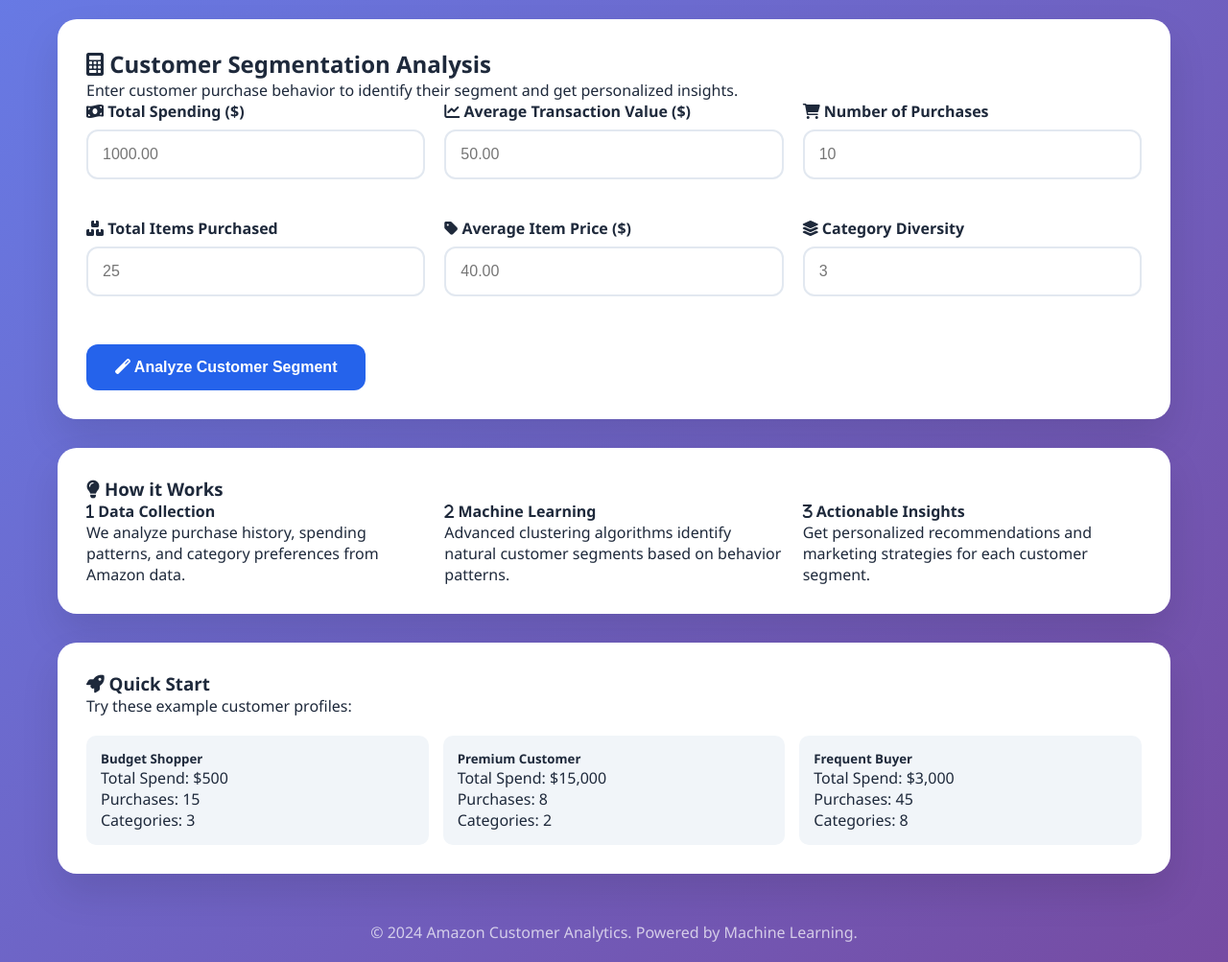
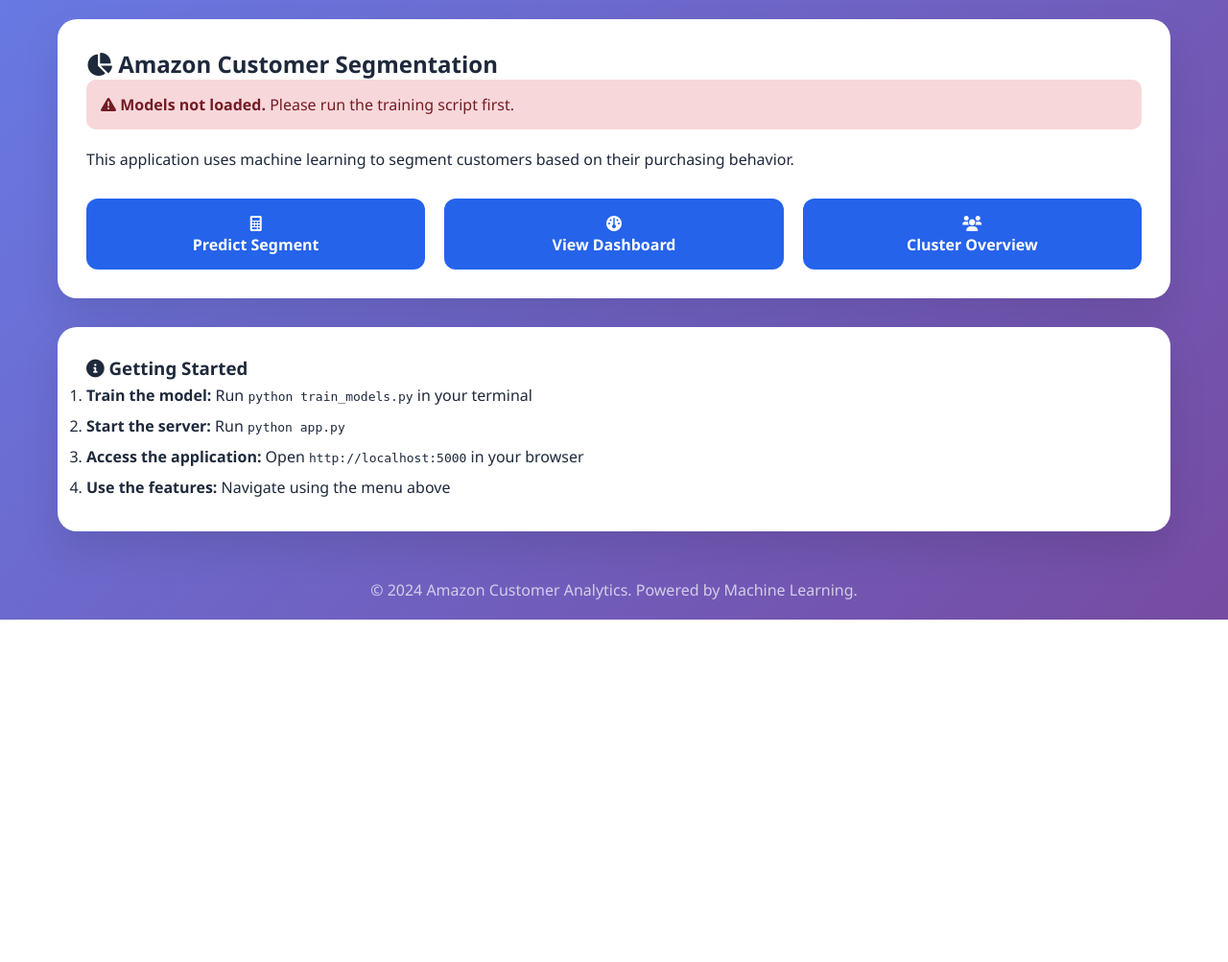
Before and after one commit to ksampathreddy/E-Commerce-Customer-Segmentation, a Flask app: page / in a window 1280 px wide. Shown: the part 214-1217 px from the top of the page at 96% size. After the commit the page ends 860 px from the top, so only its background shows below. Run offline with Flask 3, Linux system fonts and the light colour scheme.

Commit message:
modification

```diff
--- a/app.py
+++ b/app.py
@@ -15,49 +15,85 @@ app.config.from_object(Config)
 # Global variables for loaded models
 models = {}
 cluster_profiles = None
+models_loaded = False
 
 def load_models():
     """Load trained models and data"""
-    global models, cluster_profiles
+    global models, cluster_profiles, models_loaded
 
     try:
+        print("🔍 Attempting to load models...")
+
+        # Check if model files exist
+        required_files = [
+            'model/cluster_model.pkl',
+            'model/scaler.pkl',
+            'model/feature_columns.pkl',
+            'model/cluster_profiles.csv',
+            'model/clustered_data.csv'
+        ]
+
+        missing_files = []
+        for file in required_files:
+            if not os.path.exists(file):
+                missing_files.append(file)
+
+        if missing_files:
+            print(f"❌ Missing required files: {missing_files}")
+            print("💡 Please run 'python train_models.py' first to generate model files")
+            return False
+
+        # Load models
         models['cluster'] = pickle.load(open('model/cluster_model.pkl', 'rb'))
         models['scaler'] = pickle.load(open('model/scaler.pkl', 'rb'))
         models['features'] = pickle.load(open('model/feature_columns.pkl', 'rb'))
 
+        # Load data
         cluster_profiles = pd.read_csv('model/cluster_profiles.csv')
         clustered_data = pd.read_csv('model/clustered_data.csv', index_col=0)
 
-        # Load cluster descriptions
+        # Load cluster descriptions (optional)
         try:
             with open('model/cluster_descriptions.json', 'r') as f:
                 models['descriptions'] = json.load(f)
-        except:
+        except FileNotFoundError:
             models['descriptions'] = {}
+            print("⚠️  Cluster descriptions file not found, continuing without it")
 
-        print("✅ Models loaded successfully")
+        models_loaded = True
+        print("✅ Models loaded successfully!")
+        print(f"   - Clusters: {len(cluster_profiles)}")
+        print(f"   - Features: {len(models['features'])}")
+        print(f"   - Data points: {len(clustered_data)}")
         return True
 
     except Exception as e:
-        print(f"❌ Error loading models: {e}")
+        print(f"❌ Error loading models: {str(e)}")
+        import traceback
+        traceback.print_exc()
         return False
 
 # Load models at startup
-if not load_models():
-    print("Warning: Could not load models. Training required.")
+print("🚀 Starting Flask application...")
+models_loaded = load_models()
 
 @app.route('/')
 def home():
     """Main page"""
-    return render_template('index.html')
+    return render_template('index.html', models_loaded=models_loaded)
 
-@app.route('/predict', methods=['POST'])
+@app.route('/predict', methods=['GET', 'POST'])
 def predict():
     """Predict cluster for input data"""
+    if not models_loaded:
+        return render_template('error.html',
+                             error="Models not loaded. Please run 'python train_models.py' first to train the model.")
+
+    if request.method == 'GET':
+        # Show the prediction form
+        return render_template('predict.html', models_loaded=models_loaded)
+
     try:
-        if not models:
-            return render_template('error.html', error="Models not loaded. Please train first.")
-
         # Get form data
         input_data = {}
         for feature in models['features']:
@@ -80,59 +116,77 @@ def predict():
                              cluster=cluster,
                              profile=profile,
                              input_data=input_data,
-                             cluster_colors=Config.CLUSTER_COLORS)
+                             cluster_colors=Config.CLUSTER_COLORS,
+                             models_loaded=models_loaded)
 
     except Exception as e:
-        return render_template('error.html', error=str(e))
+        return render_template('error.html', error=f"Prediction error: {str(e)}")
 
 @app.route('/dashboard')
 def dashboard():
     """Interactive dashboard"""
+    if not models_loaded:
+        return render_template('error.html',
+                             error="Models not loaded. Please run 'python train_models.py' first.")
+
     try:
-        # Load visualization components
-        with open('templates/components/pca_plot.html', 'r') as f:
-            pca_plot = f.read()
+        # Check if visualization files exist
+        viz_files = {
+            'pca_plot': 'static/images/pca_plot.png',
+            'cluster_sizes': 'static/images/cluster_sizes.png'
+        }
 
-        with open('templates/components/spending_plot.html', 'r') as f:
-            spending_plot = f.read()
-
-        with open('templates/components/cluster_metrics.html', 'r') as f:
-            metrics_plot = f.read()
+        # Check which visualization files exist
+        available_viz = {}
+        for name, path in viz_files.items():
+            available_viz[name] = os.path.exists(path)
 
         return render_template('dashboard.html',
-                             pca_plot=pca_plot,
-                             spending_plot=spending_plot,
-                             metrics_plot=metrics_plot,
                              cluster_profiles=cluster_profiles.to_dict('records'),
-                             cluster_colors=Config.CLUSTER_COLORS)
+                             cluster_colors=Config.CLUSTER_COLORS,
+                             available_viz=available_viz,
+                             models_loaded=models_loaded)
 
     except Exception as e:
-        return render_template('error.html', error=str(e))
+        return render_template('error.html', error=f"Dashboard error: {str(e)}")
 
 @app.route('/clusters')
 def clusters_overview():
     """Cluster overview page"""
-    if cluster_profiles is not None:
+    if not models_loaded:
+        return render_template('error.html',
+                             error="Models not loaded. Please run 'python train_models.py' first.")
+
+    try:
         return render_template('clusters.html',
                              clusters=cluster_profiles.to_dict('records'),
-                             cluster_colors=Config.CLUSTER_COLORS)
-    else:
-        return render_template('error.html', error="No cluster data available")
+                             cluster_colors=Config.CLUSTER_COLORS,
+                             models_loaded=models_loaded)
+    except Exception as e:
+        return render_template('error.html', error=f"Clusters page error: {str(e)}")
 
 @app.route('/api/clusters')
 def api_clusters():
     """API endpoint for cluster data"""
+    if not models_loaded:
+        return jsonify({'error': 'Models not loaded'}), 503
+
     try:
         clustered_data = pd.read_csv('model/clustered_data.csv')
         return jsonify(clustered_data.to_dict('records'))
-    except:
-        return jsonify({'error': 'No data available'}), 404
+    except Exception as e:
+        return jsonify({'error': str(e)}), 404
 
 @app.route('/api/predict', methods=['POST'])
 def api_predict():
     """JSON API for predictions"""
+    if not models_loaded:
+        return jsonify({'error': 'Models not loaded'}), 503
+
     try:
         data = request.get_json()
+        if not data:
+            return jsonify({'error': 'No JSON data provided'}), 400
 
         # Create feature vector from JSON data
         feature_vector = np.zeros(len(models['features']))
@@ -155,13 +209,35 @@ def api_predict():
 @app.route('/download/cluster_data')
 def download_cluster_data():
     """Download clustered data as CSV"""
+    if not models_loaded:
+        return render_template('error.html', error="Models not loaded")
+
     try:
         return send_file('model/clustered_data.csv',
                         as_attachment=True,
                         download_name='customer_segments.csv',
                         mimetype='text/csv')
-    except:
-        return render_template('error.html', error="Data not available for download")
+    except Exception as e:
+        return render_template('error.html', error=f"Download error: {str(e)}")
+
+@app.route('/reload_models')
+def reload_models():
+    """Force reload models (for debugging)"""
+    global models_loaded
+    models_loaded = load_models()
+    if models_loaded:
+        return jsonify({'status': 'success', 'message': 'Models reloaded successfully'})
+    else:
+        return jsonify({'status': 'error', 'message': 'Failed to reload models'})
 
 if __name__ == '__main__':
+    print("\n🌐 Starting Flask server...")
+    print("📊 Available routes:")
+    print("   - http://localhost:5000/ (Home)")
+    print("   - http://localhost:5000/predict (Customer Prediction)")
+    print("   - http://localhost:5000/dashboard (Analytics Dashboard)")
+    print("   - http://localhost:5000/clusters (Cluster Overview)")
+    print("   - http://localhost:5000/reload_models (Reload Models)")
+    print("\n⚡ Server is running! Press Ctrl+C to stop.")
+
     app.run(debug=True, host='0.0.0.0', port=5000)
--- a/templates/index.html
+++ b/templates/index.html
@@ -2,82 +2,46 @@
 
 {% block content %}
 <div class="card">
-    <h2><i class="fas fa-calculator"></i> Customer Segmentation Analysis</h2>
-    <p>Enter customer purchase behavior to identify their segment and get personalized insights.</p>
+    <h2><i class="fas fa-chart-pie"></i> Amazon Customer Segmentation</h2>
 
-    <form id="prediction-form" action="{{ url_for('predict') }}" method="post">
-        <div class="form-grid">
-            <div class="form-group">
-                <label for="total_spend"><i class="fas fa-money-bill-wave"></i> Total Spending ($)</label>
-                <input type="number" id="total_spend" name="Total_Spend_Sum" step="0.01" required placeholder="1000.00">
-            </div>
+    {% if models_loaded %}
+    <div style="background: #d4edda; color: #155724; padding: 15px; border-radius: 10px; margin-bottom: 20px;">
+        <i class="fas fa-check-circle"></i> <strong>Models loaded successfully!</strong> You can now use all features.
+    </div>
+    {% else %}
+    <div style="background: #f8d7da; color: #721c24; padding: 15px; border-radius: 10px; margin-bottom: 20px;">
+        <i class="fas fa-exclamation-triangle"></i> <strong>Models not loaded.</strong> Please run the training script first.
+    </div>
+    {% endif %}
 
-            <div class="form-group">
-                <label for="avg_spend"><i class="fas fa-chart-line"></i> Average Transaction Value ($)</label>
-                <input type="number" id="avg_spend" name="Total_Spend_Mean" step="0.01" required placeholder="50.00">
-            </div>
+    <p>This application uses machine learning to segment customers based on their purchasing behavior.</p>
 
-            <div class="form-group">
-                <label for="purchase_count"><i class="fas fa-shopping-cart"></i> Number of Purchases</label>
-                <input type="number" id="purchase_count" name="Purchase_Count" required placeholder="10">
-            </div>
+    <div style="display: grid; grid-template-columns: repeat(auto-fit, minmax(250px, 1fr)); gap: 20px; margin-top: 30px;">
+        <a href="{{ url_for('predict') }}" class="btn" style="text-align: center;">
+            <i class="fas fa-calculator"></i><br>
+            Predict Segment
+        </a>
 
-            <div class="form-group">
-                <label for="quantity"><i class="fas fa-boxes"></i> Total Items Purchased</label>
-                <input type="number" id="quantity" name="Quantity_Sum" required placeholder="25">
-            </div>
+        <a href="{{ url_for('dashboard') }}" class="btn" style="text-align: center;">
+            <i class="fas fa-dashboard"></i><br>
+            View Dashboard
+        </a>
 
-            <div class="form-group">
-                <label for="price"><i class="fas fa-tag"></i> Average Item Price ($)</label>
-                <input type="number" id="price" name="Price_Mean" step="0.01" required placeholder="40.00">
-            </div>
-
-            <div class="form-group">
-                <label for="category_diversity"><i class="fas fa-layer-group"></i> Category Diversity</label>
-                <input type="number" id="category_diversity" name="Category_Diversity" min="1" max="20" required placeholder="3">
-            </div>
-        </div>
-
-        <button type="submit" class="btn">
-            <i class="fas fa-magic"></i> Analyze Customer Segment
-        </button>
-    </form>
-</div>
-
-<div class="card">
-    <h3><i class="fas fa-lightbulb"></i> How it Works</h3>
-    <div style="display: grid; grid-template-columns: repeat(auto-fit, minmax(250px, 1fr)); gap: 20px;">
-        <div>
-            <h4><i class="fas fa-1"></i> Data Collection</h4>
-            <p>We analyze purchase history, spending patterns, and category preferences from Amazon data.</p>
-        </div>
-        <div>
-            <h4><i class="fas fa-2"></i> Machine Learning</h4>
-            <p>Advanced clustering algorithms identify natural customer segments based on behavior patterns.</p>
-        </div>
-        <div>
-            <h4><i class="fas fa-3"></i> Actionable Insights</h4>
-            <p>Get personalized recommendations and marketing strategies for each customer segment.</p>
-        </div>
+        <a href="{{ url_for('clusters_overview') }}" class="btn" style="text-align: center;">
+            <i class="fas fa-users"></i><br>
+            Cluster Overview
+        </a>
     </div>
 </div>
 
 <div class="card">
-    <h3><i class="fas fa-rocket"></i> Quick Start</h3>
-    <p>Try these example customer profiles:</p>
-    <div style="display: grid; grid-template-columns: repeat(auto-fit, minmax(200px, 1fr)); gap: 15px; margin-top: 20px;">
-        <div style="background: #f1f5f9; padding: 15px; border-radius: 10px;">
-            <h5>Budget Shopper</h5>
-            <p>Total Spend: $500<br>Purchases: 15<br>Categories: 3</p>
-        </div>
-        <div style="background: #f1f5f9; padding: 15px; border-radius: 10px;">
-            <h5>Premium Customer</h5>
-            <p>Total Spend: $15,000<br>Purchases: 8<br>Categories: 2</p>
-        </div>
-        <div style="background: #f1f5f9; padding: 15px; border-radius: 10px;">
-            <h5>Frequent Buyer</h5>
-            <p>Total Spend: $3,000<br>Purchases: 45<br>Categories: 8</p>
-        </div>
-    </div>
+    <h3><i class="fas fa-info-circle"></i> Getting Started</h3>
+
+    <ol style="line-height: 2;">
+        <li><strong>Train the model:</strong> Run <code>python train_models.py</code> in your terminal</li>
+        <li><strong>Start the server:</strong> Run <code>python app.py</code></li>
+        <li><strong>Access the application:</strong> Open <code>http://localhost:5000</code> in your browser</li>
+        <li><strong>Use the features:</strong> Navigate using the menu above</li>
+    </ol>
 </div>
 {% endblock %}
```
Also changed, not shown: templates/predict.html (added, +64 -0 lines).
